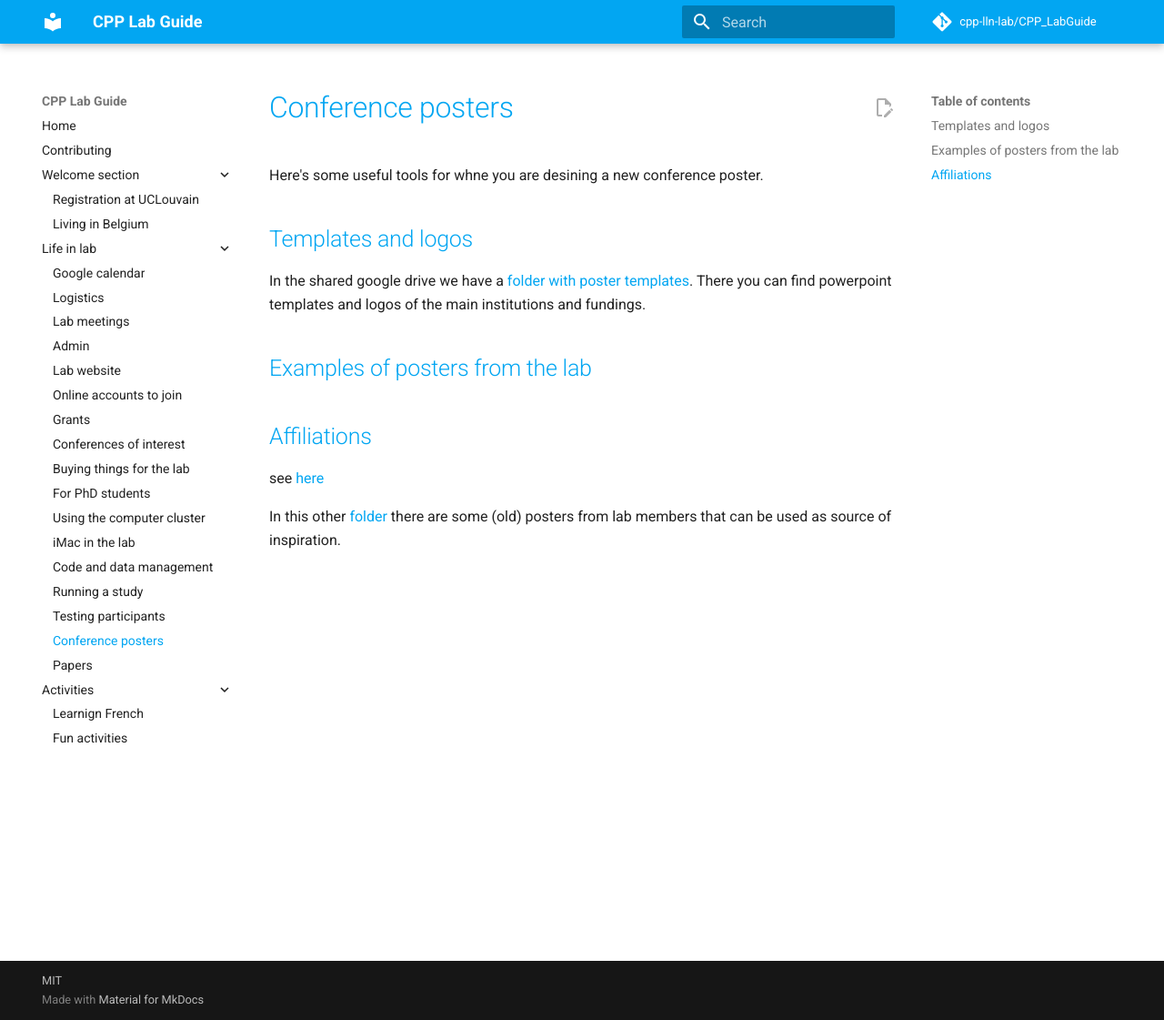
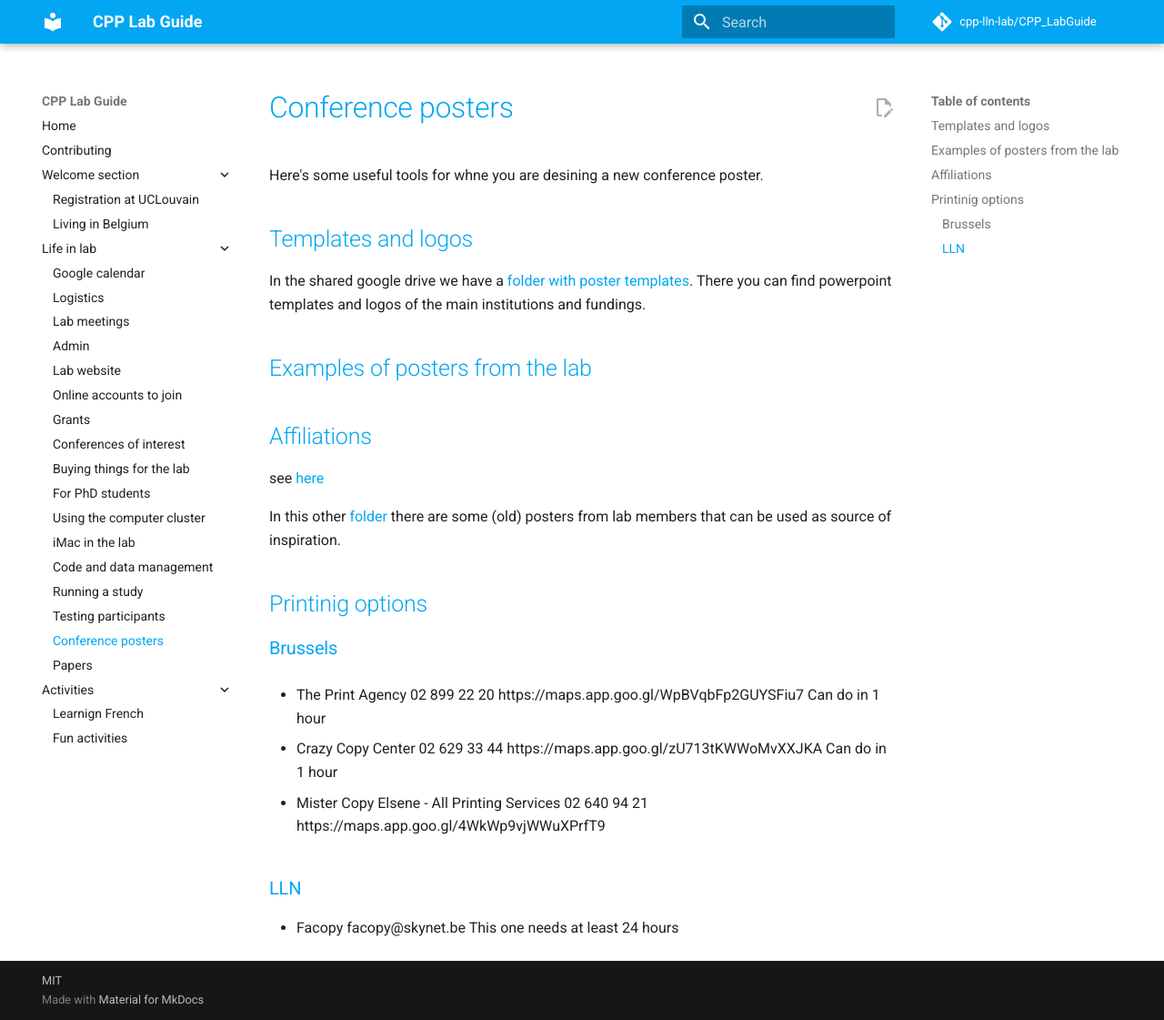
Before and after one commit to cpp-lln-lab/CPP_LabGuide, an MkDocs documentation site: the page built from doc/conference_posters.md, in a window 1280 px wide and 1121 px high. Shown: the whole window at 91% size. Built offline with MkDocs 1.6.1 and Material for MkDocs 9.7.7, drawn with Linux system fonts in a browser that asks for light colours; comment, search, counter and statistics services are not loaded.

Commit message:
Update conference_posters.md with printing options
Added printing options for Brussels and LLN.

```diff
--- a/doc/conference_posters.md
+++ b/doc/conference_posters.md
@@ -13,3 +13,27 @@
 
 
 In this other [folder](https://drive.google.com/drive/folders/1s5D3lUjc_yjl-tU8ExhMbruQay83ggF8) there are some (old) posters from lab members that can be used as source of inspiration.
+
+## Printinig options
+
+### Brussels
+
+- The Print Agency
+02 899 22 20
+https://maps.app.goo.gl/WpBVqbFp2GUYSFiu7
+Can do in 1 hour
+
+- Crazy Copy Center
+02 629 33 44
+https://maps.app.goo.gl/zU713tKWWoMvXXJKA
+Can do in 1 hour
+
+- Mister Copy Elsene - All Printing Services
+02 640 94 21
+https://maps.app.goo.gl/4WkWp9vjWWuXPrfT9
+
+### LLN
+
+- Facopy
+facopy@skynet.be
+This one needs at least 24 hours
```
